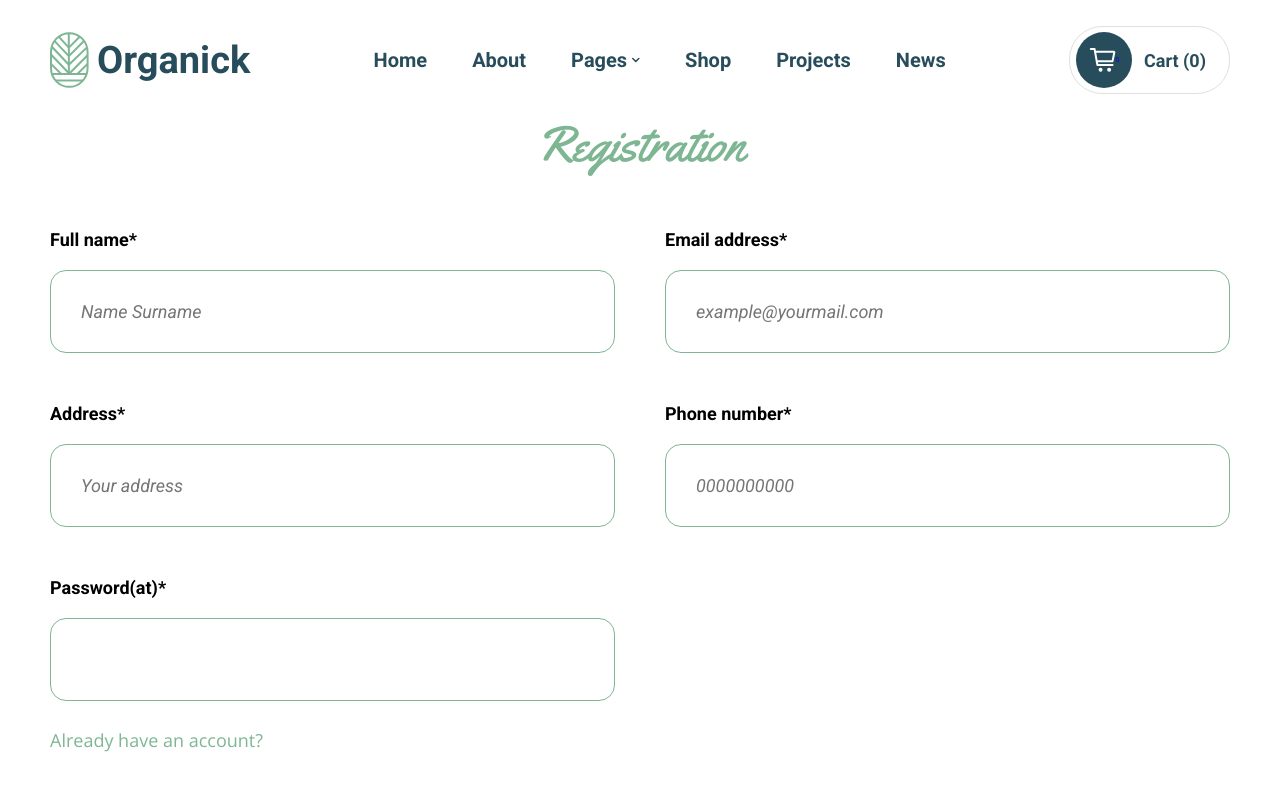
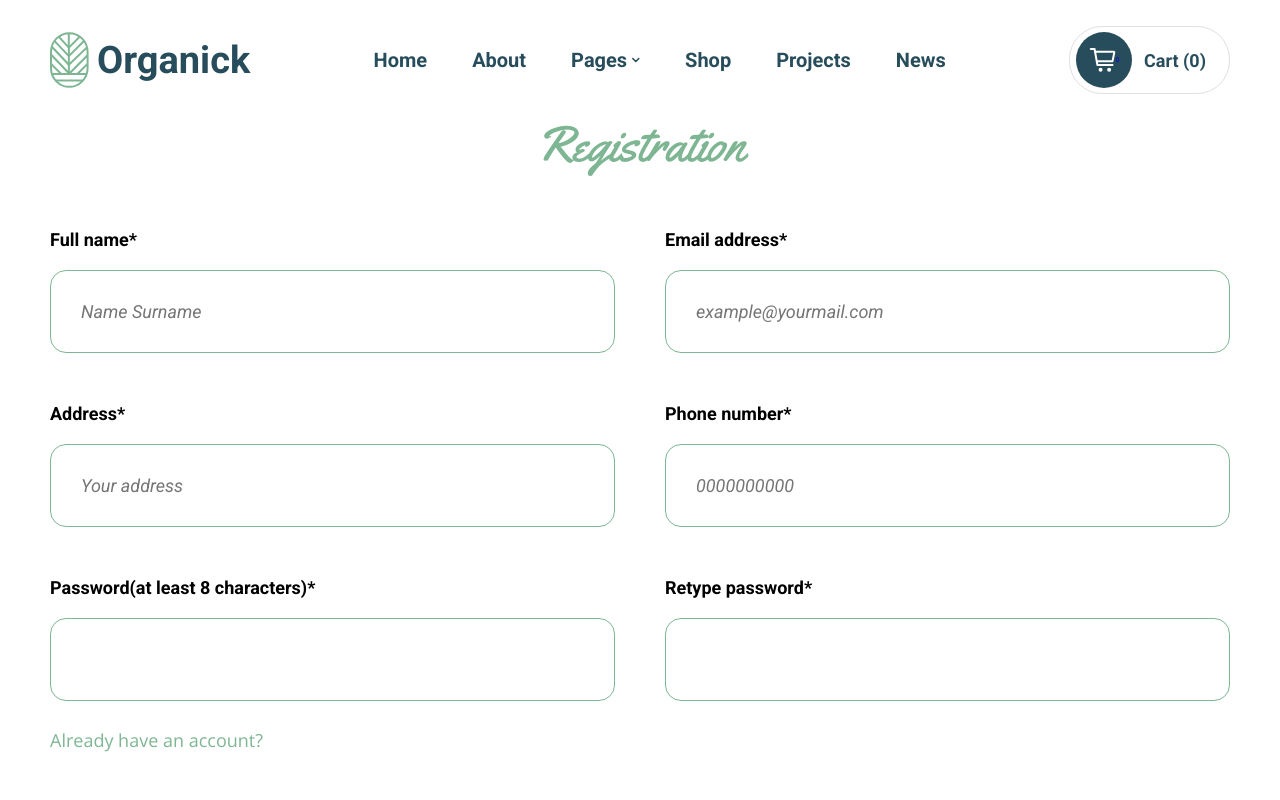
Before and after one commit to organick-store/web, a React (Create React App) app in the folder organick/: page /signup in a window 1280 px wide. Shown: the top 800 px of the page. Built offline with nearby package versions, Linux system fonts and the light colour scheme.

Commit message:
http auth service

```diff
--- a/organick/package.json
+++ b/organick/package.json
@@ -7,6 +7,7 @@
     "@testing-library/jest-dom": "^5.16.5",
     "@testing-library/react": "^13.4.0",
     "@testing-library/user-event": "^13.5.0",
+    "axios": "^1.4.0",
     "classnames": "^2.3.2",
     "react": "^18.2.0",
     "react-dom": "^18.2.0",
--- a/organick/src/components/sections/order-confirmation/order-form/auth/order-form.js
+++ b/organick/src/components/sections/order-confirmation/order-form/auth/order-form.js
@@ -12,6 +12,7 @@ import { clearCart } from '../../../../../redux/productsSlice';
 // import { collection, addDoc } from 'firebase/firestore';
 // import { db } from '../../../../db/firebase';
 import { Paragraph, Subheading } from '../../../../UI/Typography/typography';
+import AuthService from '../../../../../services/AuthService';
 
 const Form = ({ bill }) => {
   const navigate = useNavigate();
@@ -25,6 +26,7 @@ const Form = ({ bill }) => {
   const phone = useInputValidation(validators.phoneValidator);
   const address = useInputValidation(validators.addressValidator);
   const password = useInputValidation(validators.passwordValidator);
+  const retypePassword = useInputValidation(validators.passwordValidator);
 
   const resetForm = () => {
     name.reset();
@@ -32,6 +34,7 @@ const Form = ({ bill }) => {
     phone.reset();
     address.reset();
     password.reset();
+    retypePassword.reset();
   };
 
   const submitHandler = async (event) => {
@@ -41,12 +44,15 @@ const Form = ({ bill }) => {
       !email.isValid ||
       !phone.isValid ||
       !address.isValid ||
-      !password.isValid
+      !password.isValid ||
+      !retypePassword.isValid
     ) {
       return;
     }
     resetForm();
     dispatch(clearCart());
+    const res = await AuthService.registration(name.value, email.value, password.value);
+    console.log(res);
     navigate('/success');
   };
 
@@ -98,11 +104,20 @@ const Form = ({ bill }) => {
           <Input
             invalid={!password.isValid && password.isTouched}
             value={password.value}
-            label={'Password(at)*'}
+            label={'Password(at least 8 characters)*'}
             inptType={'password'}
             onChange={password.valueChangeHandler}
             onBlur={password.inputBlurHandler}
             warn={'Enter valid password'}
+          />
+          <Input
+            invalid={retypePassword.value !== password.value && retypePassword.isTouched}
+            value={retypePassword.value}
+            label={'Retype password*'}
+            inptType={'password'}
+            onChange={retypePassword.valueChangeHandler}
+            onBlur={retypePassword.inputBlurHandler}
+            warn={'Retyped password does not match the entered one entered'}
           />
         </div>
         <Paragraph>
--- /dev/null
+++ b/organick/src/http/index.js
@@ -0,0 +1,15 @@
+import axios from 'axios';
+
+export const API_URL = `http://localhost:5000`;
+
+const $api = axios.create({
+  withCredentials: true,
+  baseURL: API_URL,
+});
+
+$api.interceptors.request.use((config) => {
+  config.headers.Authorization = `Bearer ${localStorage.getItem('token')}`;
+  return config;
+});
+
+export default $api;
--- /dev/null
+++ b/organick/src/services/AuthService.js
@@ -0,0 +1,16 @@
+import $api from '../http';
+
+export default class AuthService {
+  static async login(email, password) {
+    return $api.post('/signin', { email, password });
+  }
+
+  static async registration(name, email, password) {
+    return $api.post('/signup', {name, email, password });
+  }
+
+  // static async logout() {
+  //   return $api.post('/logout');
+  // }
+
+}
```
Also changed, not shown: organick/src/services/ProductService.js (added, +7 -0 lines), 1 other file (tests, documents, lock files or other folders).
